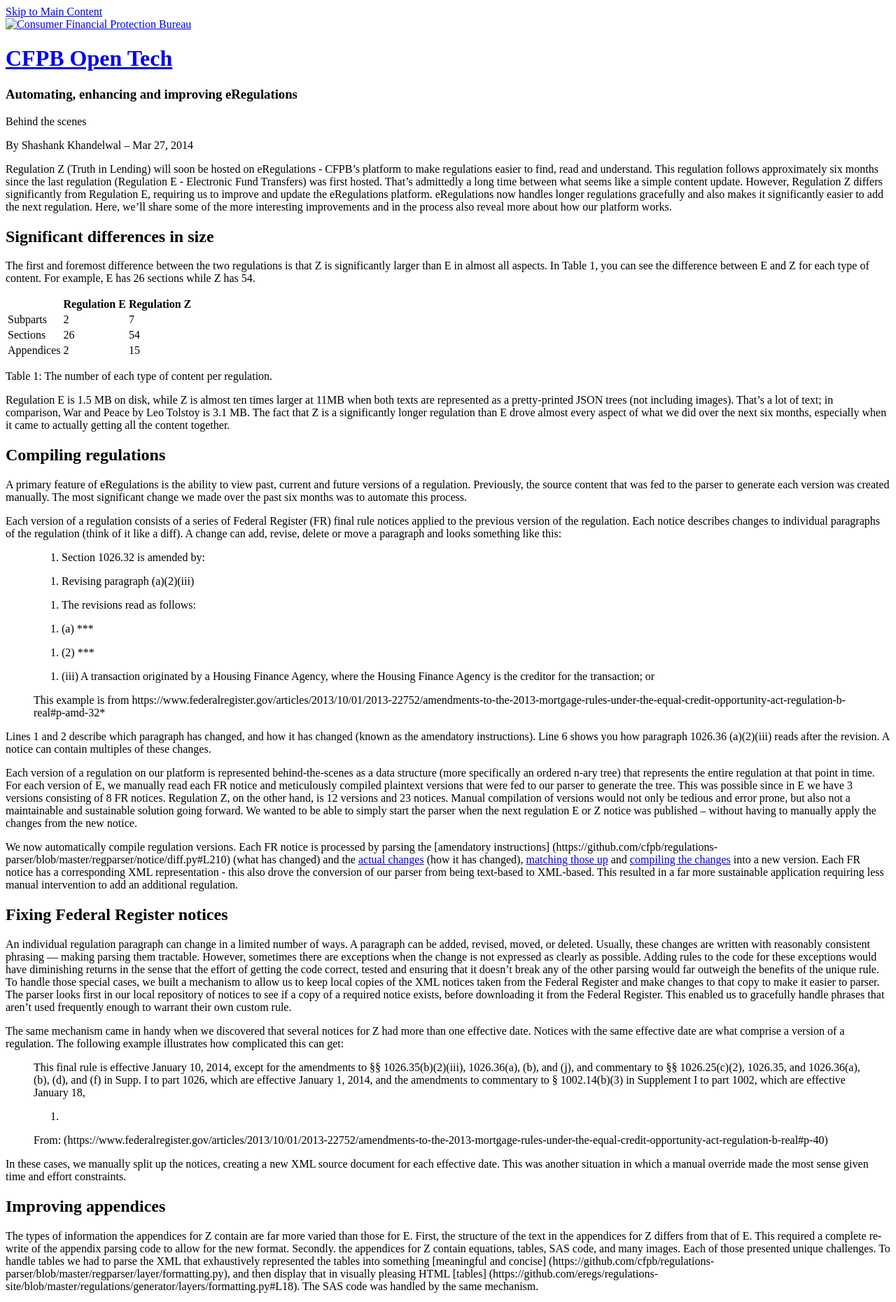
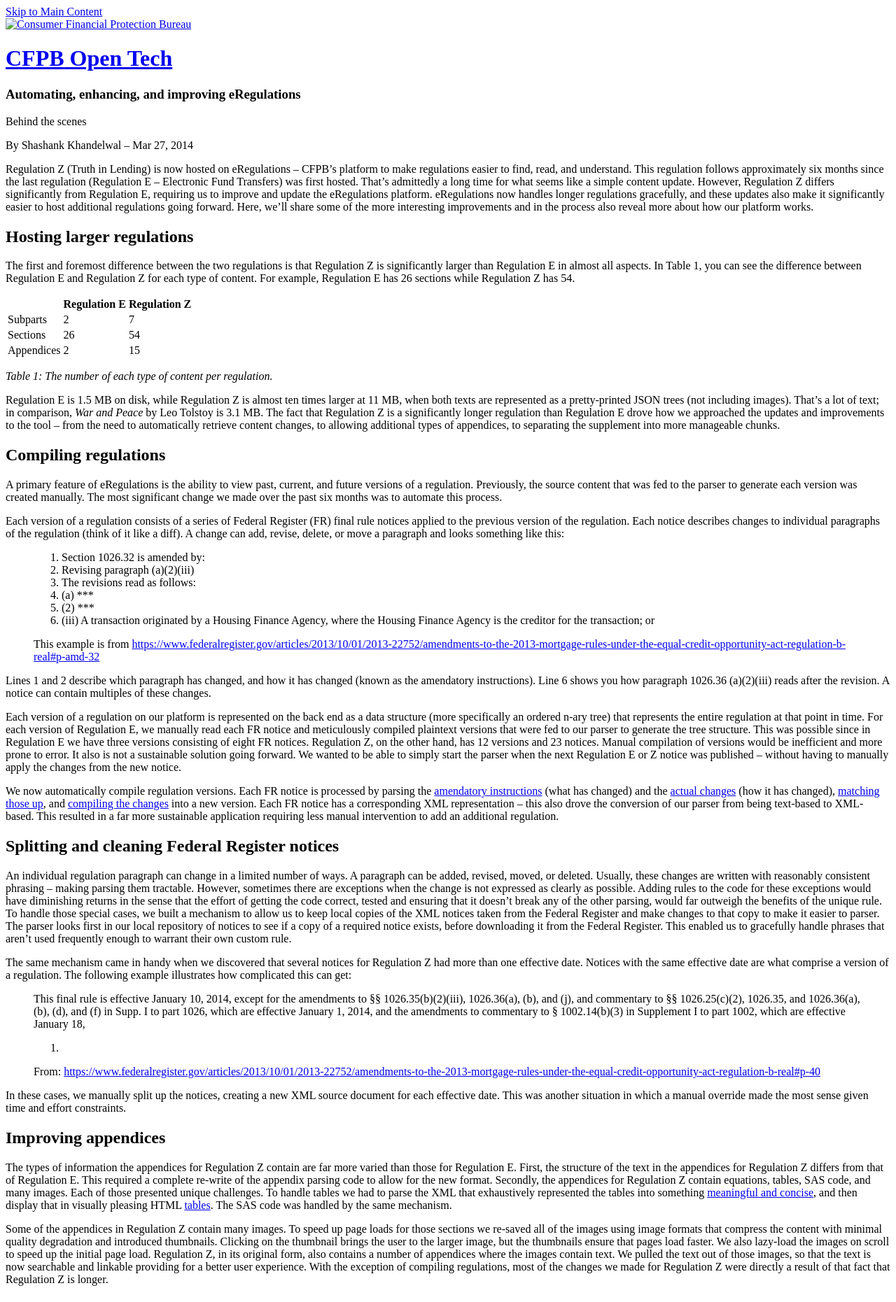
Before and after one commit to cfpb/cfpb.github.io, a Jekyll site: the page built from _posts/2014-03-27-new-regulation.md, in a window 1280 px wide. Shown: the top 1861 px of the page at 70% size. Built offline with Jekyll 4.4.1, drawn with Linux system fonts in a browser that asks for light colours; nearby versions of some CDN libraries; some web fonts are replaced; comment, search, counter and statistics services are not loaded; some of the changed text lies outside the part shown.

Commit message:
eRegs article edits following EA review
Also:
- Set default Markdown engine to kramdown.
- Adjust text color on blockquotes.

```diff
--- a/_config.yml
+++ b/_config.yml
@@ -2,7 +2,8 @@
 exclude:     [README.md, Gemfile, Gemfile.lock, vendor, _site]
 permalink:   /articles/:title
 pygments:    true
+markdown:    kramdown
 
 title: CFPB Open Tech
-url: "http://cfpb.github.io"
+url: "https://cfpb.github.io/"
 description: "Learn about the design and development work the Consumer Financial Protection Bureau undertakes to support its mission."
--- a/_posts/2014-03-27-new-regulation.md
+++ b/_posts/2014-03-27-new-regulation.md
@@ -2,47 +2,50 @@
 published: true
 layout: post
 author: Shashank Khandelwal
-title: "Automating, enhancing and improving eRegulations"
-tagline: Behind the scenes
-excerpt: "It's been approximately six months since we released our last regulation on [eRegulations](http://www.consumerfinance.gov/eregulations), our effort to make regulations more usable. We talk about what we've been up to since then. "
+title: "Automating, enhancing, and improving eRegulations"
+tagline: "Behind the scenes"
+excerpt: "It's been approximately six months since we released our first regulation on [eRegulations](http://www.consumerfinance.gov/eregulations), our effort to make regulations more usable. We talk about what we've been up to since then."
 ---
 
-Regulation Z (Truth in Lending) will soon be hosted on eRegulations - CFPB's
-platform to make regulations easier to find, read and understand.  This
+Regulation Z (Truth in Lending) is now hosted on eRegulations – CFPB's
+platform to make regulations easier to find, read, and understand.  This
 regulation follows approximately six months since the last regulation
-(Regulation E - Electronic Fund Transfers) was first hosted. That's admittedly
-a long time between what seems like a simple content update. However,
+(Regulation E – Electronic Fund Transfers) was first hosted. That's admittedly
+a long time for what seems like a simple content update. However,
 Regulation Z differs significantly from Regulation E, requiring us to improve
 and update the eRegulations platform.  eRegulations now handles longer
-regulations gracefully and also makes it significantly easier to add the next
-regulation. Here, we'll share some of the more interesting improvements and in
+regulations gracefully, and these updates also make it significantly easier to
+host additional regulations going forward.
+Here, we'll share some of the more interesting improvements and in
 the process also reveal more about how our platform works.
 
-## Significant differences in size
+## Hosting larger regulations
 
-The first and foremost difference between the two regulations is that Z is
-significantly larger than E in almost all aspects.  In Table 1, you can see the
-difference between E and Z for each type of content. For example, E has 26
-sections while Z has 54.
+The first and foremost difference between the two regulations is that Regulation Z is
+significantly larger than Regulation E in almost all aspects.  In Table 1, you can see the
+difference between Regulation E and Regulation Z for each type of content. For example, Regulation E has 26
+sections while Regulation Z has 54.
 
-| | Regulation E | Regulation Z |
-| ----- | ---- | ----- |
-|Subparts | 2 | 7 |
-|Sections| 26 | 54 |
-|Appendices| 2| 15 |
+|            | Regulation E | Regulation Z |
+| ---------- | ------------ | ------------ |
+| Subparts   | 2            | 7            |
+| Sections   | 26           | 54           |
+| Appendices | 2            | 15           |
 
-Table 1: The number of each type of content per regulation.
+_Table 1: The number of each type of content per regulation._
 
-Regulation E is 1.5 MB on disk, while Z is almost ten times larger at 11MB when
+Regulation E is 1.5 MB on disk, while Regulation Z is almost ten times larger at 11 MB, when
 both texts are represented as a pretty-printed JSON trees (not including
-images). That's a lot of text; in comparison, War and Peace by Leo Tolstoy is
-3.1 MB. The fact that Z is a significantly longer regulation than E drove
-almost every aspect of what we did over the next six months, especially when it
-came to actually getting all the content together.
+images). That's a lot of text; in comparison, <cite>War and Peace</cite> by Leo Tolstoy is
+3.1 MB. The fact that Regulation Z is a significantly longer regulation than Regulation E
+drove how we approached the updates and improvements to the tool –
+from the need to automatically retrieve content changes,
+to allowing additional types of appendices,
+to separating the supplement into more manageable chunks.
 
 ## Compiling regulations
 
-A primary feature of eRegulations is the ability to view past, current and
+A primary feature of eRegulations is the ability to view past, current, and
 future versions of a regulation. Previously, the source content that was fed to
 the parser to generate each version was created manually. The most significant
 change we made over the past six months was to automate this process.
@@ -50,66 +53,57 @@
 Each version of a regulation consists of a series of Federal Register (FR)
 final rule notices applied to the previous version of the regulation. Each
 notice describes changes to individual paragraphs of the regulation (think of
-it like a diff). A change can add, revise, delete or move a paragraph and looks
+it like a diff). A change can add, revise, delete, or move a paragraph and looks
 something like this:
 
 > 1. Section 1026.32 is amended by:
-
 > 2. Revising paragraph (a)(2)(iii)
-
 > 3. The revisions read as follows:
-
 > 4. (a) ***
-
 > 5. (2) ***
-
 > 6. (iii) A transaction originated by a Housing Finance Agency, where the Housing
 > Finance Agency is the creditor for the transaction; or
-
-> This example is from https://www.federalregister.gov/articles/2013/10/01/2013-22752/amendments-to-the-2013-mortgage-rules-under-the-equal-credit-opportunity-act-regulation-b-real#p-amd-32*
+>
+> This example is from <https://www.federalregister.gov/articles/2013/10/01/2013-22752/amendments-to-the-2013-mortgage-rules-under-the-equal-credit-opportunity-act-regulation-b-real#p-amd-32>
 
 Lines 1 and 2 describe which paragraph has changed, and how it has changed
 (known as the amendatory instructions). Line 6 shows you how paragraph 1026.36
 (a)(2)(iii) reads after the revision. A notice can contain multiples of these
 changes.
 
-Each version of a regulation on our platform is represented behind-the-scenes
+Each version of a regulation on our platform is represented on the back end
 as a data structure (more specifically an ordered n-ary tree) that represents
-the entire regulation at that point in time. For each version of E, we manually
+the entire regulation at that point in time. For each version of Regulation E, we manually
 read each FR notice and meticulously compiled plaintext versions that were fed
-to our parser to generate the tree. This was possible since in E we have 3
-versions consisting of 8 FR notices. Regulation Z, on the other hand, is 12
-versions and 23 notices. Manual compilation of versions would not only be
-tedious and error prone, but also not a maintainable and sustainable solution
+to our parser to generate the tree structure. This was possible since in Regulation E we have three
+versions consisting of eight FR notices. Regulation Z, on the other hand, has 12
+versions and 23 notices. Manual compilation of versions would be
+inefficient and more prone to error. It also is not a sustainable solution
 going  forward. We wanted to be able to simply start the parser when the next
-regulation E or Z notice was published -- without having to manually apply the
+Regulation E or Z notice was published – without having to manually apply the
 changes from the new notice.
 
 
 We now automatically compile regulation versions. Each FR notice is processed
-by parsing the [amendatory instructions]
-(https://github.com/cfpb/regulations-parser/blob/master/regparser/notice/diff.py#L210)
-(what has changed) and the [actual
-changes](https://github.com/cfpb/regulations-parser/blob/master/regparser/notice/build.py#L302)
-(how it has changed), [matching those
-up](https://github.com/cfpb/regulations-parser/blob/master/regparser/notice/changes.py#L101)
-and [compiling the
-changes](https://github.com/cfpb/regulations-parser/blob/master/regparser/notice/compiler.py#L509)
-into a new version. Each FR notice has a corresponding XML representation -
+by parsing the [amendatory instructions](https://github.com/cfpb/regulations-parser/blob/master/regparser/notice/diff.py#L210)
+(what has changed) and the [actual changes](https://github.com/cfpb/regulations-parser/blob/master/regparser/notice/build.py#L302)
+(how it has changed), [matching those up](https://github.com/cfpb/regulations-parser/blob/master/regparser/notice/changes.py#L101),
+and [compiling the changes](https://github.com/cfpb/regulations-parser/blob/master/regparser/notice/compiler.py#L509)
+into a new version. Each FR notice has a corresponding XML representation –
 this also drove the conversion of our parser from being text-based to
 XML-based. This resulted in a far more sustainable application requiring less
 manual intervention to add an additional regulation.
 
 
-## Fixing Federal Register notices
+## Splitting and cleaning Federal Register notices
 
 An individual regulation paragraph can change in a limited number of ways. A
 paragraph can be added, revised, moved, or deleted. Usually, these changes are
-written with reasonably consistent phrasing — making parsing them tractable.
+written with reasonably consistent phrasing – making parsing them tractable.
 However, sometimes there are exceptions when the change is not expressed as
 clearly as possible. Adding rules to the code  for these exceptions
 would have diminishing returns in the sense that the effort of getting the code
-correct, tested and ensuring that it doesn't break any of the other parsing
+correct, tested and ensuring that it doesn't break any of the other parsing,
 would far outweigh the benefits of the unique rule. To handle those special
 cases, we built a mechanism to allow us to keep local copies of the XML notices
 taken from the Federal Register and make changes to that copy to make it
@@ -118,7 +112,7 @@
 Federal Register. This enabled us to gracefully handle phrases that aren't used
 frequently enough to warrant their own custom rule.
 
-The same mechanism came in handy when we discovered that several notices for Z
+The same mechanism came in handy when we discovered that several notices for Regulation Z
 had more than one effective date. Notices with the same effective date are what
 comprise a version of a regulation. The following example illustrates how
 complicated this can get:
@@ -129,8 +123,8 @@
 > 1026, which are effective January 1, 2014, and the amendments to commentary to
 > § 1002.14(b)(3) in Supplement I to part 1002, which are effective January 18,
 > 2014.
-
-> From: (https://www.federalregister.gov/articles/2013/10/01/2013-22752/amendments-to-the-2013-mortgage-rules-under-the-equal-credit-opportunity-act-regulation-b-real#p-40)
+>
+> From: <https://www.federalregister.gov/articles/2013/10/01/2013-22752/amendments-to-the-2013-mortgage-rules-under-the-equal-credit-opportunity-act-regulation-b-real#p-40>
 
 In these cases, we manually split up the notices, creating a new XML source
 document for each effective date. This was another situation in which a manual
@@ -138,19 +132,17 @@
 
 ## Improving appendices
 
-The types of information the appendices for Z contain are far more varied than
-those for E. First, the structure of the text in the appendices for Z differs
-from that of E. This required a complete re-write of the appendix parsing code
-to allow for the new format. Secondly. the appendices for Z contain equations,
+The types of information the appendices for Regulation Z contain are far more varied than
+those for Regulation E. First, the structure of the text in the appendices for Regulation Z differs
+from that of Regulation E. This required a complete re-write of the appendix parsing code
+to allow for the new format. Secondly, the appendices for Regulation Z contain equations,
 tables, SAS code, and many images. Each of those presented unique challenges.
 To handle tables we had to parse the XML that exhaustively represented the
-tables into something [meaningful and concise]
-(https://github.com/cfpb/regulations-parser/blob/master/regparser/layer/formatting.py),
-and then display that in visually pleasing HTML [tables]
-(https://github.com/eregs/regulations-site/blob/master/regulations/generator/layers/formatting.py#L18).
+tables into something [meaningful and concise](https://github.com/cfpb/regulations-parser/blob/master/regparser/layer/formatting.py),
+and then display that in visually pleasing HTML [tables](https://github.com/eregs/regulations-site/blob/master/regulations/generator/layers/formatting.py#L18).
 The SAS code was handled by the same mechanism.
 
-Some of the appendices in Z contain many images.  To speed up page loads for
+Some of the appendices in Regulation Z contain many images.  To speed up page loads for
 those sections we re-saved all of the images using image formats that compress
 the content with minimal quality degradation and introduced thumbnails.
 Clicking on the thumbnail brings the user to the larger image, but the
@@ -160,14 +152,14 @@
 the text out of those images, so that the text is now searchable and
 linkable providing for a better user experience. With the exception of
 compiling regulations, most of the changes we made for Regulation Z were
-directly a result of that fact that regulation Z is longer.
+directly a result of that fact that Regulation Z is longer.
 
 
 ## Breaking up the supplement
 
 Supplement I is the part of the regulation that contains the official
 interpretations to the regulation. Loading Supplement I as a single page worked
-well for Regulation E (where the content is relatively short) but with Z this
+well for Regulation E (where the content is relatively short) but with Regulation Z this
 led to a degraded experience as the supplement is significantly longer. We
 split Supplement I, so it could be displayed a subpart at a time. Displaying
 the interpretations a subpart at a time was considered a more cohesive
@@ -176,20 +168,22 @@
 displaying a section at a time (with the entirety of Supplement I considered as
 a section). This worked nicely because that also reflects how the data that
 drives everything is represented. With the Supplement displayed a subpart at a
-time, , there is no corresponding underlying data structure that tells us that
+time, there is no corresponding underlying data structure that tells us that
 the following sections of Supplement I should be collected and displayed
-together. This required a [rewrite]
-(https://github.com/eregs/regulations-site/blob/master/regulations/views/partial_interp.py#L35)
+together. This required a [rewrite](https://github.com/eregs/regulations-site/blob/master/regulations/views/partial_interp.py#L35)
 of some of our display logic.  Supplement I is now easier to read as a result.
 
 ## Conclusion
 
-We made many other changes: introducing a landing page for all the regulations,
+We made many other changes to the eRegulations tool along the way:
+introducing a landing page for all the regulations,
 extending the logic to identify defined terms with the regulation, and based on
-user feedback — introducing help text to the application. Each one of those
+user feedback – introducing help text to the application. Each one of those
 represents a significant effort, but here we wanted to explain some of the larger
 efforts. All our code is open source, so you can see what we've been up to in
 excruciating detail (and suggest changes).
 
-Through this set of changes, we've hopefully made it much easier to add the
-next regulation and also deal with longer regulations.
+Through this set of changes, we've hopefully made it easier to navigate,
+understand, and comply with Regulation Z.
+Going forward it will also be easier to add future regulations and
+deal with longer regulations.
--- a/css/site.css
+++ b/css/site.css
@@ -234,7 +234,7 @@
 blockquote {
     padding-left: 1.5em;
     border-left: 5px solid #BABBBD;
-    color: #796E65;
+    color: #75787B;
 }
 
 blockquote > p {
```
